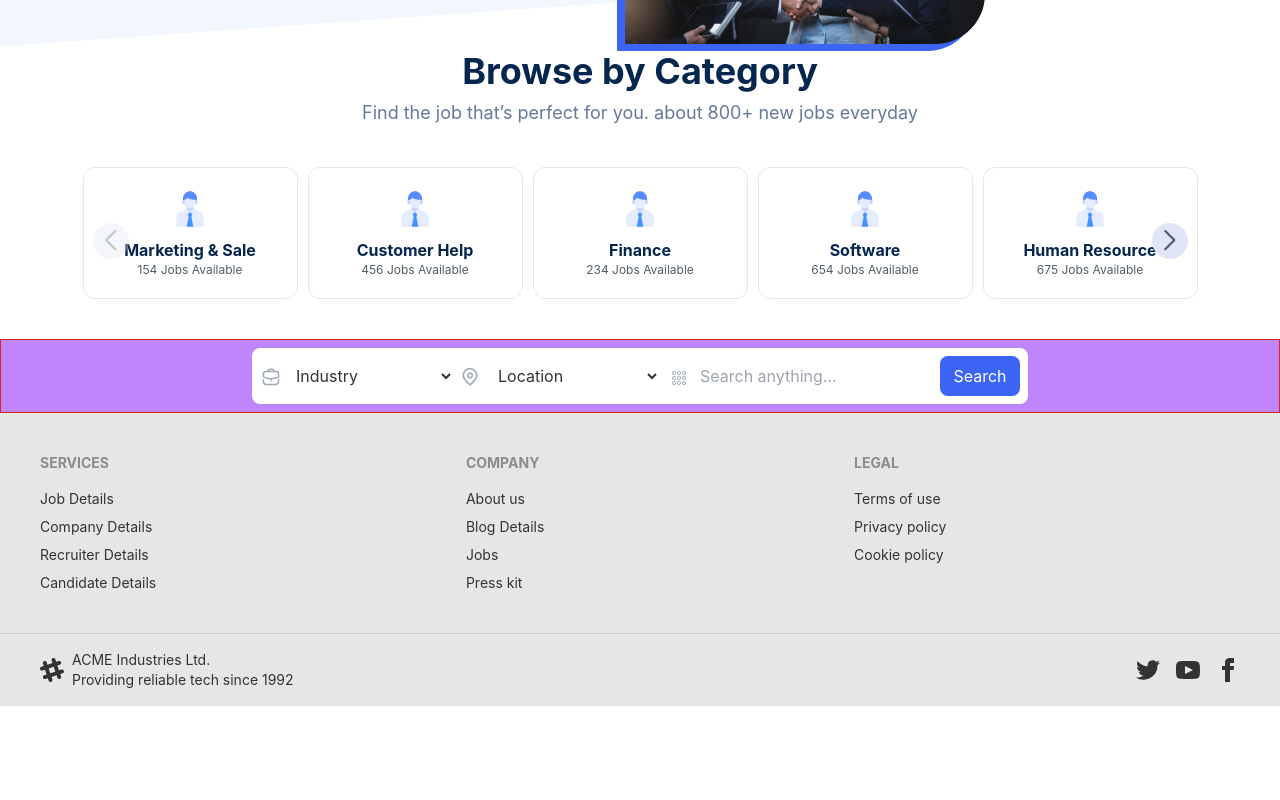
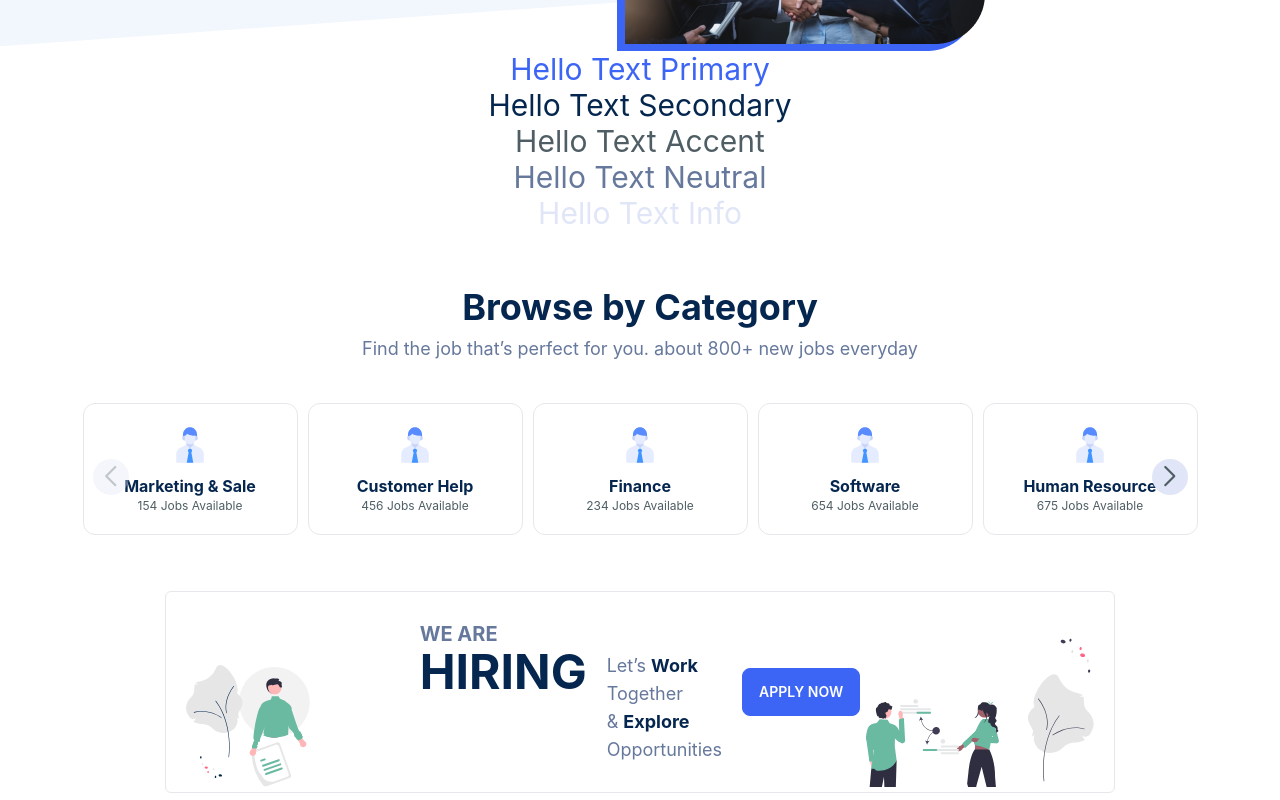
Before and after one commit to munimrahman/pro-peak-job-portal, a React (Create React App) app: page / in a window 1280 px wide. Shown: the part 740-1540 px from the top of the page. Before the commit the page ends 1446 px from the top, so only its background shows below. Built offline with nearby package versions, Linux system fonts and the light colour scheme.

Commit message:
hiring box

```diff
--- /dev/null
+++ b/src/Components/JobSearchBar/JobSearchBar.jsx
@@ -0,0 +1,57 @@
+import React from 'react';
+import job from '../../assets/job-search-bar.svg';
+import key from '../../assets/key-search-bar.svg';
+import loc from '../../assets/location-search-bar.svg';
+
+function JobSearchBar() {
+    return (
+        <div className="border border-red-600 bg-purple-400 p-2 w-full mx-auto">
+            <div className="">
+                <div className="container flex flex-col md:flex-row justify-center items-center">
+                    <div className="relative h-14">
+                        <div className="absolute top-[20px] left-[10px]">
+                            <img src={job} alt="" />
+                        </div>
+                        <select className="h-14 w-auto pl-8 pr-2 md:pl-10 md:pr-20 rounded-l-lg rounded-r-lg md:rounded-r-none md:rounded-l-lg z-0 focus:outline-none bg-white">
+                            <option>Industry</option>
+                            <option>Marge</option>
+                            <option>Bart</option>
+                            <option>Lisa</option>
+                            <option>Maggie</option>
+                        </select>
+                    </div>
+                    <div className="relative h-14">
+                        <div className="absolute top-[20px] left-[7px]">
+                            <img src={loc} alt="" />
+                        </div>
+                        <select className="h-14 w-auto pl-8 pr-2 rounded-lg md:rounded-none md:pl-10 md:pr-20 z-0 focus:outline-none bg-white">
+                            <option>Location</option>
+                            <option>Marge</option>
+                            <option>Bart</option>
+                            <option>Lisa</option>
+                            <option>Maggie</option>
+                        </select>
+                    </div>
+                    <div className="relative">
+                        <div className="absolute top-[23px] left-3">
+                            {/* <i className="fa fa-search text-gray-400 z-20 hover:text-gray-500" /> */}
+                            <img src={key} alt="" />
+                        </div>
+                        <input
+                            type="text"
+                            className="h-14 pl-10 pr-20 rounded-l-lg md:rounded-l-none rounded-r-lg z-0 focus:outline-none"
+                            placeholder="Search anything..."
+                        />
+                        <div className="absolute top-2 right-2">
+                            <button className="flex justify-center items-center h-10 w-20 text-white rounded-lg bg-primary hover:bg-secondary">
+                                Search
+                            </button>
+                        </div>
+                    </div>
+                </div>
+            </div>
+        </div>
+    );
+}
+
+export default JobSearchBar;
--- a/src/Pages/Home/CategorySlide/CategorySlide/CategorySlide.jsx
+++ b/src/Pages/Home/CategorySlide/CategorySlide/CategorySlide.jsx
@@ -64,7 +64,7 @@ const categories = [
 ];
 function CategorySlide() {
     return (
-        <div>
+        <div className="mt-14">
             <h1 className="text-4xl text-secondary text-center font-bold">Browse by Category</h1>
             <p className="text-lg text-neutral text-center my-2">
                 Find the job that’s perfect for you. about 800+ new jobs everyday
--- a/src/Pages/Home/Home/Home.jsx
+++ b/src/Pages/Home/Home/Home.jsx
@@ -1,121 +1,29 @@
 /* eslint-disable jsx-a11y/label-has-associated-control */
 import React from 'react';
-import job from '../../../assets/job-search-bar.svg';
-import key from '../../../assets/key-search-bar.svg';
-import loc from '../../../assets/location-search-bar.svg';
+
 import Footer from '../../Shared/Footer/Footer';
 import CategorySlide from '../CategorySlide/CategorySlide/CategorySlide';
 import Hero from '../Hero/Hero';
+import WeHiringBox from '../WeHiringBox/WeHiringBox';
 
 function Home() {
     return (
         <section>
             <Hero />
-            <div className="max-w-[1115px] mx-auto">
-                <CategorySlide />
-            </div>
+            <div className="mx-2 md:mx-0">
+                <div className="text-center text-3xl">
+                    <h1 className="text-primary">Hello Text Primary</h1>
+                    <h1 className="text-secondary">Hello Text Secondary</h1>
+                    <h1 className="text-accent">Hello Text Accent</h1>
+                    <h1 className="text-neutral">Hello Text Neutral</h1>
+                    <h1 className="text-info">Hello Text Info</h1>
+                </div>
 
-            <div className="border border-red-600 bg-purple-400 p-2 w-full mx-auto">
-                {/* <form className="flex justify-between p-3 border border-primary">
-                    <label className="flex">
-                        <img src={job} alt="" className="w-auto" />
-                        <select className="select select-ghost active:outline-none focus:outline-none">
-                            <option>Industry</option>
-                            <option>Vue</option>
-                            <option>React</option>
-                        </select>
-                    </label>
-
-                    <label className="flex">
-                        <img src={loc} alt="" />
-                        <select className="select select-ghost active:outline-none focus:outline-none">
-                            <option>Location</option>
-                            <option>Bangladesh</option>
-                            <option>Nepal</option>
-                        </select>
-                    </label>
-                    <label className="flex">
-                        <img src={key} alt="" />
-                        <input
-                            type="text"
-                            placeholder="Type here"
-                            className="input input-ghost active:outline-none focus:outline-none"
-                        />
-                        <input type="button" className="btn" value="Search" />
-                    </label>
-                </form> */}
-                <div className="">
-                    <div className="container flex flex-col md:flex-row justify-center items-center">
-                        <div className="relative h-14">
-                            <div className="absolute top-[20px] left-[10px]">
-                                <img src={job} alt="" />
-                            </div>
-                            <select className="h-14 w-auto pl-8 pr-2 md:pl-10 md:pr-20 rounded-l-lg rounded-r-lg md:rounded-r-none md:rounded-l-lg z-0 focus:outline-none bg-white">
-                                <option>Industry</option>
-                                <option>Marge</option>
-                                <option>Bart</option>
-                                <option>Lisa</option>
-                                <option>Maggie</option>
-                            </select>
-                        </div>
-                        <div className="relative h-14">
-                            <div className="absolute top-[20px] left-[7px]">
-                                <img src={loc} alt="" />
-                            </div>
-                            <select className="h-14 w-auto pl-8 pr-2 rounded-lg md:rounded-none md:pl-10 md:pr-20 z-0 focus:outline-none bg-white">
-                                <option>Location</option>
-                                <option>Marge</option>
-                                <option>Bart</option>
-                                <option>Lisa</option>
-                                <option>Maggie</option>
-                            </select>
-                        </div>
-                        <div className="relative">
-                            <div className="absolute top-[23px] left-3">
-                                {/* <i className="fa fa-search text-gray-400 z-20 hover:text-gray-500" /> */}
-                                <img src={key} alt="" />
-                            </div>
-                            <input
-                                type="text"
-                                className="h-14 pl-10 pr-20 rounded-l-lg md:rounded-l-none rounded-r-lg z-0 focus:outline-none"
-                                placeholder="Search anything..."
-                            />
-                            <div className="absolute top-2 right-2">
-                                <button className="flex justify-center items-center h-10 w-20 text-white rounded-lg bg-primary hover:bg-secondary">
-                                    Search
-                                </button>
-                            </div>
-                        </div>
-                    </div>
+                <div className="max-w-[1115px] mx-auto">
+                    <CategorySlide />
+                    <WeHiringBox />
                 </div>
             </div>
-            {/* <div className="flex flex-col">
-                <div className="text-primary text-5xl p-10 m-5">
-                    <p>Hello Home Page!</p>
-                </div>
-                <div className="text-primary text-5xl p-10 m-5">
-                    <p>Hello Home Page!</p>
-                </div>
-                <p className="munim">Hello</p>
-                <div className="text-primary text-5xl p-10 m-5">
-                    <p>Hello Home Page!</p>
-                </div>
-                <div className="text-primary text-5xl p-10 m-5">
-                    <p>Hello Home Page!</p>
-                </div>
-                <div className="text-primary text-5xl p-10 m-5">
-                    <p>Hello Home Page!</p>
-                </div>
-                <div className="text-primary text-5xl p-10 m-5">
-                    <p>Hello Home Page!</p>
-                </div>
-                <div className="text-primary text-5xl p-10 m-5">
-                    <p>Hello Home Page!</p>
-                </div>
-                <div className="text-primary text-5xl p-10 m-5">
-                    <p>Hello Home Page!</p>
-                </div>
-            </div> */}
             <Footer />
         </section>
     );
--- /dev/null
+++ b/src/Pages/Home/WeHiringBox/WeHiringBox.jsx
@@ -0,0 +1,21 @@
+import React from 'react';
+import ButtonPrimary from '../../../Components/ButtonPrimary/ButtonPrimary';
+import './WehiringBox.css';
+
+function WeHiringBox() {
+    return (
+        <div className="flex justify-center border rounded-md  max-w-[950px] mx-auto mt-14 hiring-box px-5 py-7 mb-5">
+            <h4 className="text-neutral font-bold text-xl self-start">
+                WE ARE <br /> <span className="text-5xl text-secondary">HIRING</span>
+            </h4>
+            <p className="text-neutral text-lg md:mt-8 md:mx-5">
+                Let’s <span className="text-secondary font-bold">Work</span> <br /> Together
+                <br /> & <span className="text-secondary font-bold">Explore</span> <br />{' '}
+                Opportunities
+            </p>
+            <ButtonPrimary className="self-center">Apply Now</ButtonPrimary>
+        </div>
+    );
+}
+
+export default WeHiringBox;
--- /dev/null
+++ b/src/Pages/Home/WeHiringBox/WehiringBox.css
@@ -0,0 +1,6 @@
+.hiring-box {
+  background-image: url("../../../assets/bg-left-hiring.svg"),
+    url("../../../assets/bg-right-hiring.svg");
+  background-repeat: no-repeat, no-repeat;
+  background-position: left 20px bottom 5px, right 20px bottom 5px;
+}
```
Also changed, not shown: src/assets/bg-left-hiring.svg (added), src/assets/bg-right-hiring.svg (added).
